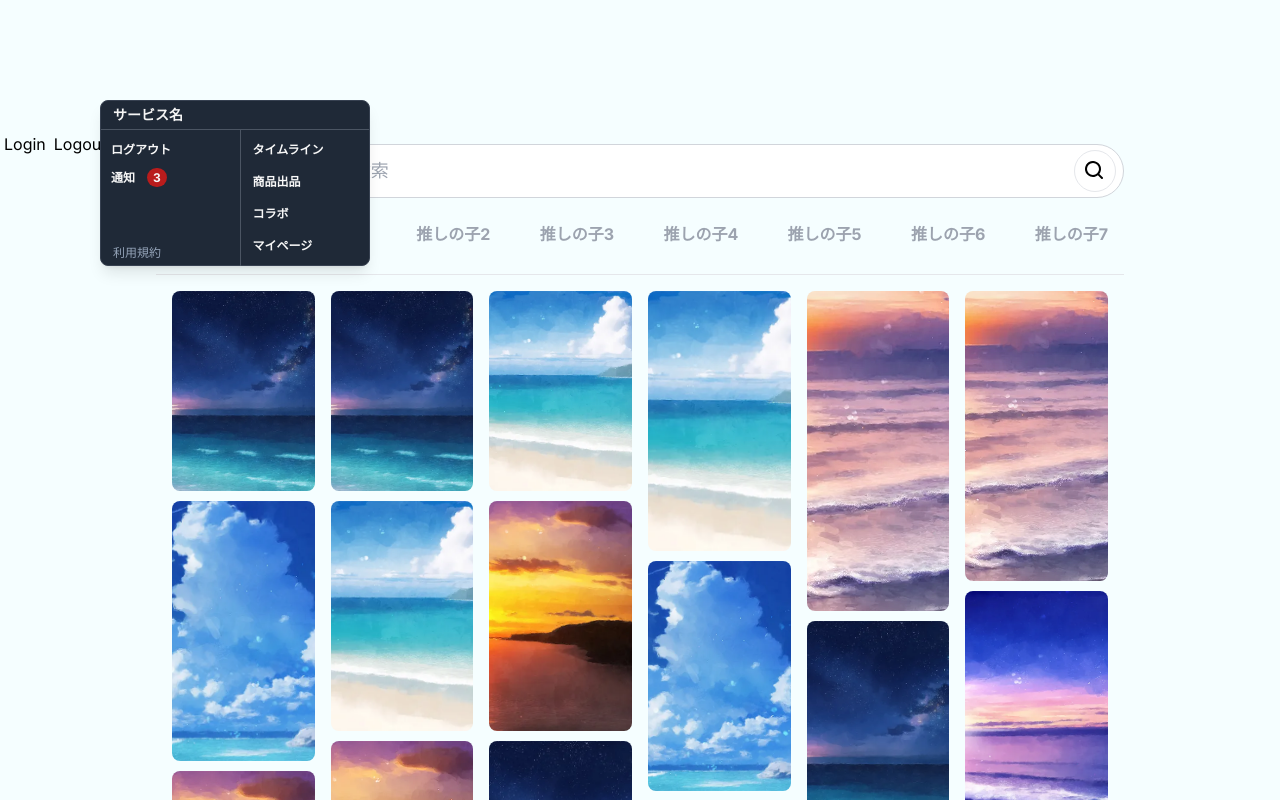
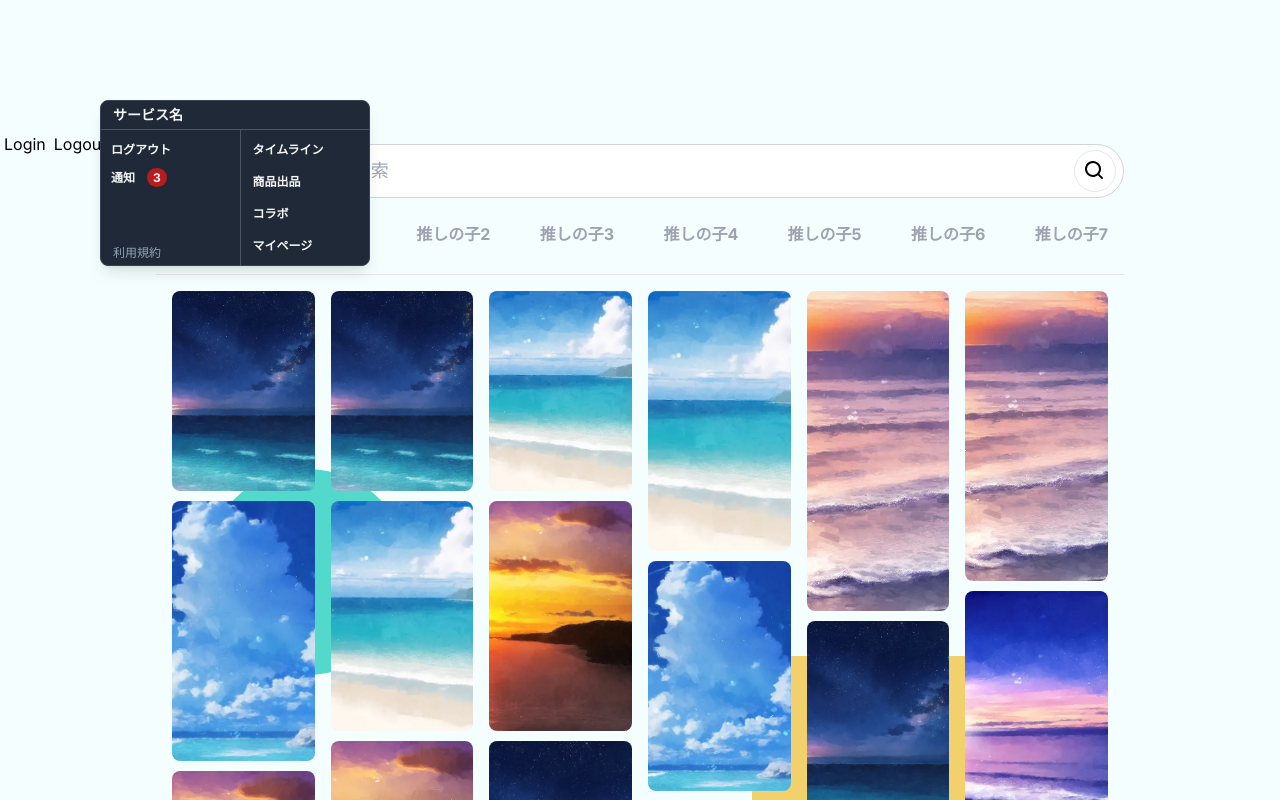
Before and after one commit to HAL-IAIH-team-F/hew-front, a Next.js app: page /search in a window 1280 px wide. Shown: the top 800 px of the page. Built offline with nearby package versions, Linux system fonts and the light colour scheme.

Commit message:
fix import

```diff
--- a/src/app/layout.tsx
+++ b/src/app/layout.tsx
@@ -3,6 +3,7 @@ import {Inter} from "next/font/google";
 import "./globals.css";
 import Nav from "@/Nav";
 import {ReactNode} from "react";
+import BackgroundObject from "~/BackgroungObject";
 
 const inter = Inter({subsets: ["latin"]});
 
@@ -20,6 +21,7 @@ export default function RootLayout(
   return (
     <html lang="en">
       <body className={inter.className + " bg-backcolor"}>
+        <BackgroundObject/>
         <Nav/>
         {children}
       </body>
--- a/src/components/BackgroungObject.tsx
+++ b/src/components/BackgroungObject.tsx
@@ -4,7 +4,7 @@
 // Description: Backgroundにおしゃれな図形を表示する
 // How to use: インポートして<BackgroundObject /> を全体に入れるだけ
 // ============================
-
+"use client"
 
 import React, { useEffect, useState } from "react";
 
```
